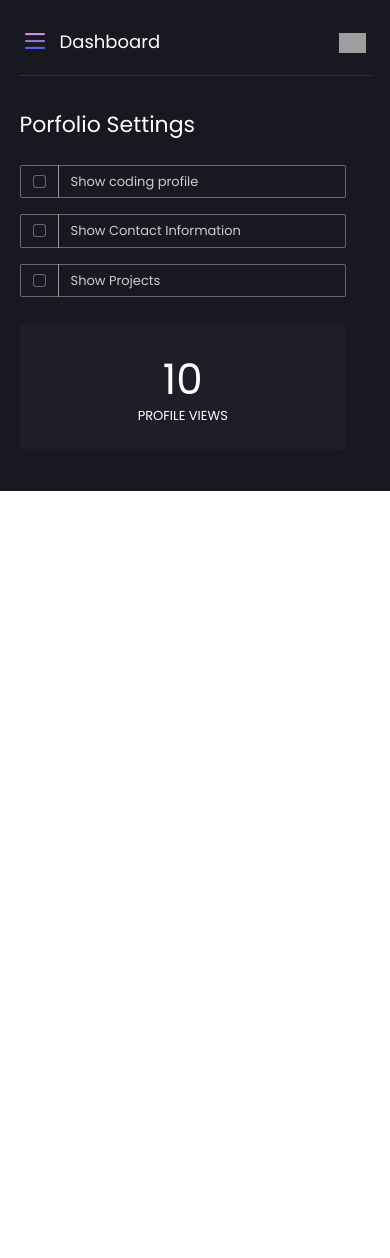
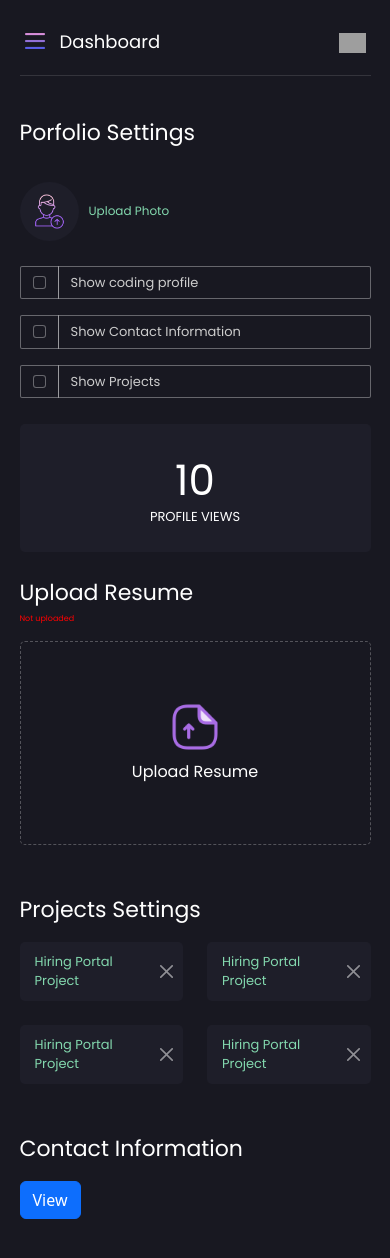
Before and after one commit to codefreakkk/devsinfo, a React (Create React App) app: page /settings in a window 390 px wide. Before the commit the page ends 844 px from the top, so only its background shows below. Built offline with nearby package versions, Linux system fonts and the light colour scheme; grey boxes are pictures that could not be loaded.

Commit message:
added new design/feature in settings section

```diff
--- a/public/index.html
+++ b/public/index.html
@@ -28,7 +28,7 @@
     <link href="https://cdn.jsdelivr.net/npm/bootstrap@5.3.0-alpha1/dist/css/bootstrap.min.css" rel="stylesheet" integrity="sha384-GLhlTQ8iRABdZLl6O3oVMWSktQOp6b7In1Zl3/Jr59b6EGGoI1aFkw7cmDA6j6gD" crossorigin="anonymous">
 
   </head>
-  <body>
+  <body style="background-color: #181821;">
     <noscript>You need to enable JavaScript to run this app.</noscript>
     <div id="root"></div>
     <!--
--- a/src/App.js
+++ b/src/App.js
@@ -1,7 +1,7 @@
 import React from "react";
 import { BrowserRouter, Route, Routes } from "react-router-dom";
 import Home from "./components/Home";
-import Projects from "./components/Projects";
+import Editprofile from "./components/Editprofile";
 import Settings from "./components/Settings";
 import Sidebar from "./components/Sidebar";
 
@@ -12,7 +12,7 @@ function App() {
         <BrowserRouter>
           <Sidebar />
           <Routes>
-            <Route path="/projects" element={<Projects/>} />
+            <Route path="/editprofile" element={<Editprofile/>} />
           </Routes>
           <Routes>
             <Route path="/settings" element={<Settings/>} />
--- a/src/components/Projects.jsx
+++ b/src/components/Editprofile.jsx
@@ -101,6 +101,68 @@ function Projects() {
             Save
           </button>
 
+          {/* Profile links */}
+          <div className="mt-5 mb-4 p_heading">Profile Links</div>
+          <div className="profile_link_container">
+            <div class="row">
+              <div class="col">
+                <div class="mb-3">
+                  <label for="" class="form-label white">
+                    Linked In
+                  </label>
+                  <input type="email" class="form-control" id="project_name" />
+                </div>
+              </div>
+              <div class="col">
+                <div class="mb-3">
+                  <label for="exampleInputEmail1" class="form-label white">
+                    Github
+                  </label>
+                  <input type="email" class="form-control" id="project_name" />
+                </div>
+              </div>
+            </div>
+            <div class="row">
+              <div class="col">
+                <div class="mb-3">
+                  <label for="" class="form-label white">
+                    Leetcode
+                  </label>
+                  <input type="email" class="form-control" id="project_name" />
+                </div>
+              </div>
+              <div class="col">
+                <div class="mb-3">
+                  <label for="exampleInputEmail1" class="form-label white">
+                    GeeksForGeeks
+                  </label>
+                  <input type="email" class="form-control" id="project_name" />
+                </div>
+              </div>
+            </div>
+            <div class="row">
+              <div class="col">
+                <div class="mb-3">
+                  <label for="" class="form-label white">
+                    Codforces
+                  </label>
+                  <input type="email" class="form-control" id="project_name" />
+                </div>
+              </div>
+              <div class="col">
+                <div class="mb-3">
+                  <label for="exampleInputEmail1" class="form-label white">
+                    Codechef
+                  </label>
+                  <input type="email" class="form-control" id="project_name" />
+                </div>
+              </div>
+            </div>
+            <button type="submit" class="btn btn-primary">
+            Save
+          </button>
+          </div>
+
           {/* Project Details */}
           <div className="mb-4 mt-5 p_heading">Project Details</div>
           <div class="mb-3">
--- /dev/null
+++ b/src/components/ProjectSettingComponent.jsx
@@ -0,0 +1,22 @@
+import React from "react";
+
+function ProjectSettingComponent() {
+  return (
+    <>
+      <div
+        class="align-items-center mb-4 toast_container border-0"
+        style={{ borderRadius: "5px" }}
+      >
+        <div class="d-flex">
+          <div class="toast-body">Hiring Portal Project</div>
+          <button
+            type="button"
+            class="btn-close btn-close-white me-2 m-auto"
+          ></button>
+        </div>
+      </div>
+    </>
+  );
+}
+
+export default ProjectSettingComponent;
--- /dev/null
+++ b/src/components/ProjectSettings.jsx
@@ -0,0 +1,31 @@
+import React from 'react'
+import ProjectSettingComponent from './ProjectSettingComponent'
+
+function ProjectSettings() {
+  return (
+    <>
+        {/* Projects */}
+        <div className="mb-3 mt-5 p_heading">Projects Settings</div>
+          <div className="ps_inner">
+            <div class="row row-cols-sm-2">
+              <div class="col">
+                <ProjectSettingComponent />
+              </div>
+              <div class="col">
+                <ProjectSettingComponent />
+              </div>
+
+              <div class="col">
+                <ProjectSettingComponent />
+              </div>
+
+              <div class="col">
+                <ProjectSettingComponent />
+              </div>
+            </div>
+          </div>
+    </>
+  )
+}
+
+export default ProjectSettings
--- a/src/components/Settings.jsx
+++ b/src/components/Settings.jsx
@@ -1,6 +1,10 @@
 import React from "react";
 import Navbar from "./Navbar";
 import "../css/style.css";
+import resume from "../assets/images/uploadresume.png";
+import user from "../assets/images/uploaduser.png";
+import ProjectSettingComponent from "./ProjectSettingComponent";
+import ProjectSettings from "./ProjectSettings";
 
 function Settings() {
   return (
@@ -8,10 +12,19 @@ function Settings() {
       <div className="home">
         <Navbar />
         <div className="settings_container">
-          <div className="mb-4 p_heading">Porfolio Settings</div>
+          <div className="mb-2 mt-5 p_heading">Porfolio Settings</div>
           <div>
+            <div className="upload_photos">
+              <div className="center">
+                <div className="profile_img">
+                  <img src={user} height="35" />
+                </div>
+                <div className="profile_title">Upload Photo</div>
+              </div>
+            </div>
+
             <div className="setting_inner">
-              <div class="col" style={{ marginRight: "25px" }}>
+              <div class="col p_settings">
                 <div>
                   <div class="input-group mb-3">
                     <div class="input-group-text show">
@@ -79,6 +92,27 @@ function Settings() {
               </div>
             </div>
           </div>
+
+          {/* resume  */}
+          <div className="mb-3 mt-4 p_heading">
+            Upload Resume
+            <div className="mt-1 upload">Not uploaded</div>
+          </div>
+          <div className="upload_resume">
+            <div className="center column">
+              <img src={resume} height="50" />
+              <span className="mt-2 fff">Upload Resume</span>
+            </div>
+          </div>
+
+          {/* Project settings */}
+          <ProjectSettings/>
+
+          {/* Contact Info */}
+          <div className="mb-3 mt-4 p_heading">
+            Contact Information
+          </div>
+          <button className="btn btn-primary">View</button>
         </div>
       </div>
     </>
--- a/src/components/Sidebar.jsx
+++ b/src/components/Sidebar.jsx
@@ -22,7 +22,7 @@ function Sidebar() {
           </div>
         </NavLink>
 
-        <NavLink to="/projects">
+        <NavLink to="/editprofile">
           <div className="main">
             <img src={projects} height="17" className="blackImg" />
           </div>
--- a/src/css/style.css
+++ b/src/css/style.css
@@ -16,6 +16,7 @@
 .home {
     background-color: #181821;
     width: 100%;
+    /* height: 100vh; */
     padding-left: 5%;
 }
 
@@ -423,7 +424,7 @@
 
 .c_inner {
     width: 55%;
-    margin-top: 20px;
+    /* margin-top: 20px; */
 }
 
 
@@ -493,9 +494,96 @@
     /* flex-wrap: n; */
 }
 
+.center {
+    display: flex;
+    align-items: center;
+    justify-content: center;
+    cursor: pointer;
+}
+
+.column {
+    flex-direction: column;
+}
+
+.fff {
+    color: white;
+    font-family: 'Poppins', sans-serif;
+}
+
+.upload_resume {
+    width: 75%;
+    padding: 60px 0;
+    display: flex;
+    align-items: center;
+    justify-content: center;
+    border: 1px dashed rgba(255, 255, 255, 0.259);
+    border-radius: 5px;
+}
+
+.upload {
+    color: red;
+    font-size: 8px;
+    font-family: 'Poppins', sans-serif;
+}
+
+.p_settings {
+    margin-right: 25px;
+}
+
+/* profile links section */
+
+.profile_link_container {
+    /* background-color: red; */
+    /* margin-top: 20px; */
+}
+
+.upload_photos {
+    color: white;
+    display: flex;
+    padding: 25px 0;
+}
+
+.profile_img {
+    margin-right: 10px;
+    background-color: #1e1e29;
+    padding: 12px;
+    border-radius: 50%;
+}
+
+.profile_title {
+    color: rgb(66, 66, 66);
+    cursor: pointer;
+    font-family: 'Poppins', sans-serif;
+    font-size: 12px;
+    color: #83d8ae;
+}
+
+/* projects seeting */
+.ps_inner {
+    /* background-color: red; */
+    width: 75%;
+}
+
+.project_settings {
+    /* color: white; */
+    background-color: #1e1e29;
+}
+
+.toast-body {
+    padding: 10px 15px;
+}
+
+.toast_container {
+    color: #83d8ae;
+    background-color: #1e1e29;
+    font-family: 'Poppins', sans-serif;
+    font-size: 13px;
+}
+
 @media only screen and (max-width: 850px) {
     .home {
         padding: 0;
+        /* height: 100vh; */
     }
     .home_inner{
         display: none;
@@ -503,6 +591,7 @@
     .sidebar {
         /* width: 0; */
         display: none;
+        z-index: 100;
     }
     .navbar_heading {
         display: none;
@@ -595,7 +684,7 @@
     }
     .c_inner {
         width: 85%;
-        margin-top: 20px;
+        /* margin-top: 15px; */
     }
     .setting_inner {
         flex-direction: column;
@@ -614,18 +703,36 @@
         border-radius: 5px;
         margin-top: 10px;
     }
+    .upload_resume {
+        width: 100%;
+        padding: 60px 0;
+        display: flex;
+        align-items: center;
+        justify-content: center;
+        border: 1px dashed rgba(255, 255, 255, 0.259);
+        border-radius: 5px;
+    }
+    .p_settings {
+        margin-right: 0;
+    }
+    .ps_inner {
+        /* background-color: red; */
+        width: 100%;
+    }
 }
 
 @media only screen and (max-width: 420px) {
     .home {
         padding: 0;
+        /* height: 100vh; */
     }
     .home_inner{
         display: none;
     }
     .sidebar {
         /* width: 0; */
-        display: none;
+        /* display: block; */
+        z-index: 100;
     }
     .navbar_heading {
         display: none;
@@ -733,7 +840,7 @@
     }
     .c_inner {
         width: 85%;
-        margin-top: 20px;
+        /* margin-top: 15px; */
     }
     .setting_inner {
         flex-direction: column;
@@ -744,7 +851,7 @@
     }
     .profile_count {
         background-color: #1e1e29;
-        width: 93%;
+        width: 100%;
         display: flex;
         align-items: center;
         justify-content: center;
@@ -752,4 +859,20 @@
         border-radius: 5px;
         margin-top: 10px;
     }
+    .upload_resume {
+        width: 100%;
+        padding: 60px 0;
+        display: flex;
+        align-items: center;
+        justify-content: center;
+        border: 1px dashed rgba(255, 255, 255, 0.259);
+        border-radius: 5px;
+    }
+    .p_settings {
+        margin-right: 0;
+    }
+    .ps_inner {
+        /* background-color: red; */
+        width: 100%;
+    }
 }
```
Also changed, not shown: src/assets/images/uploadresume.png (added), src/assets/images/uploaduser.png (added).
